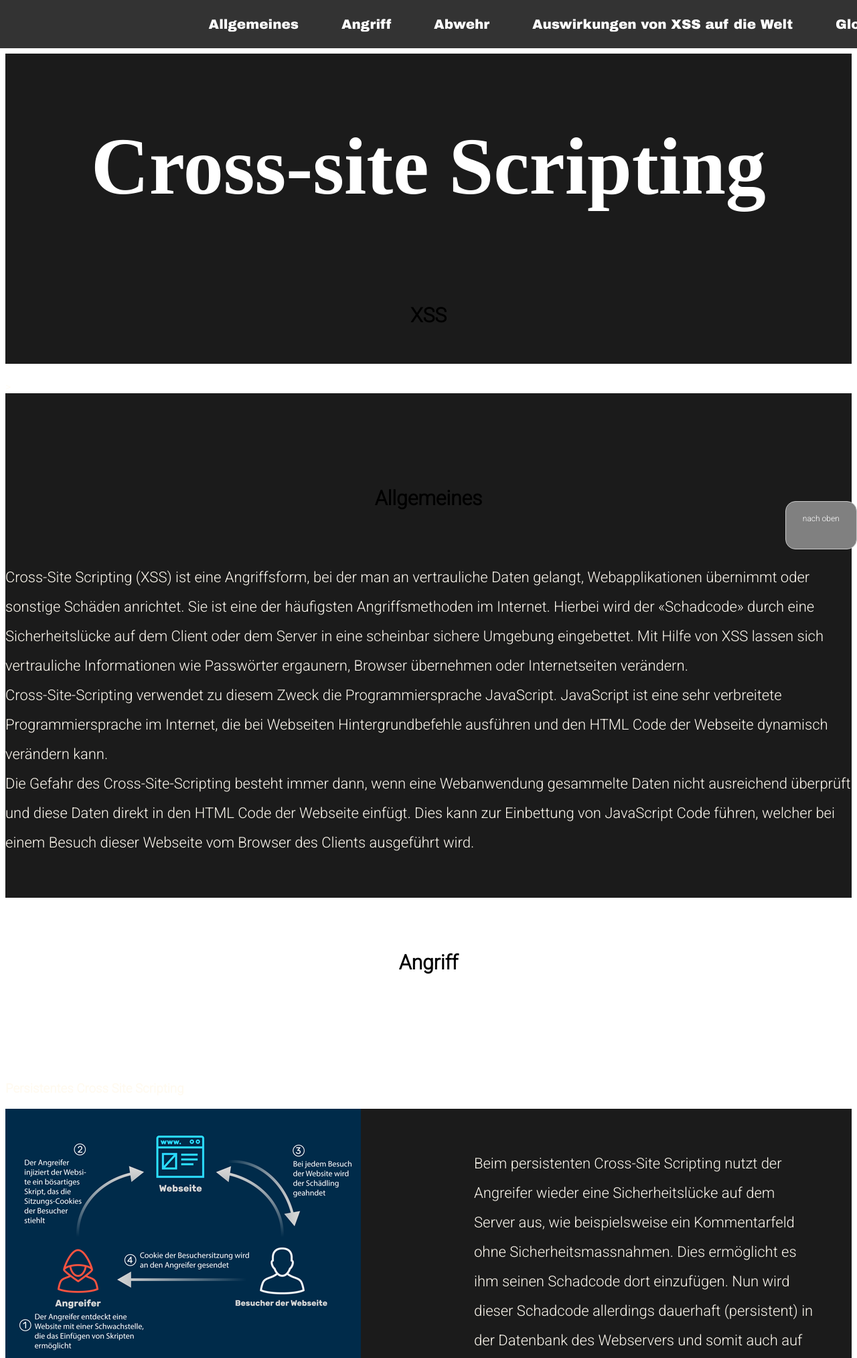
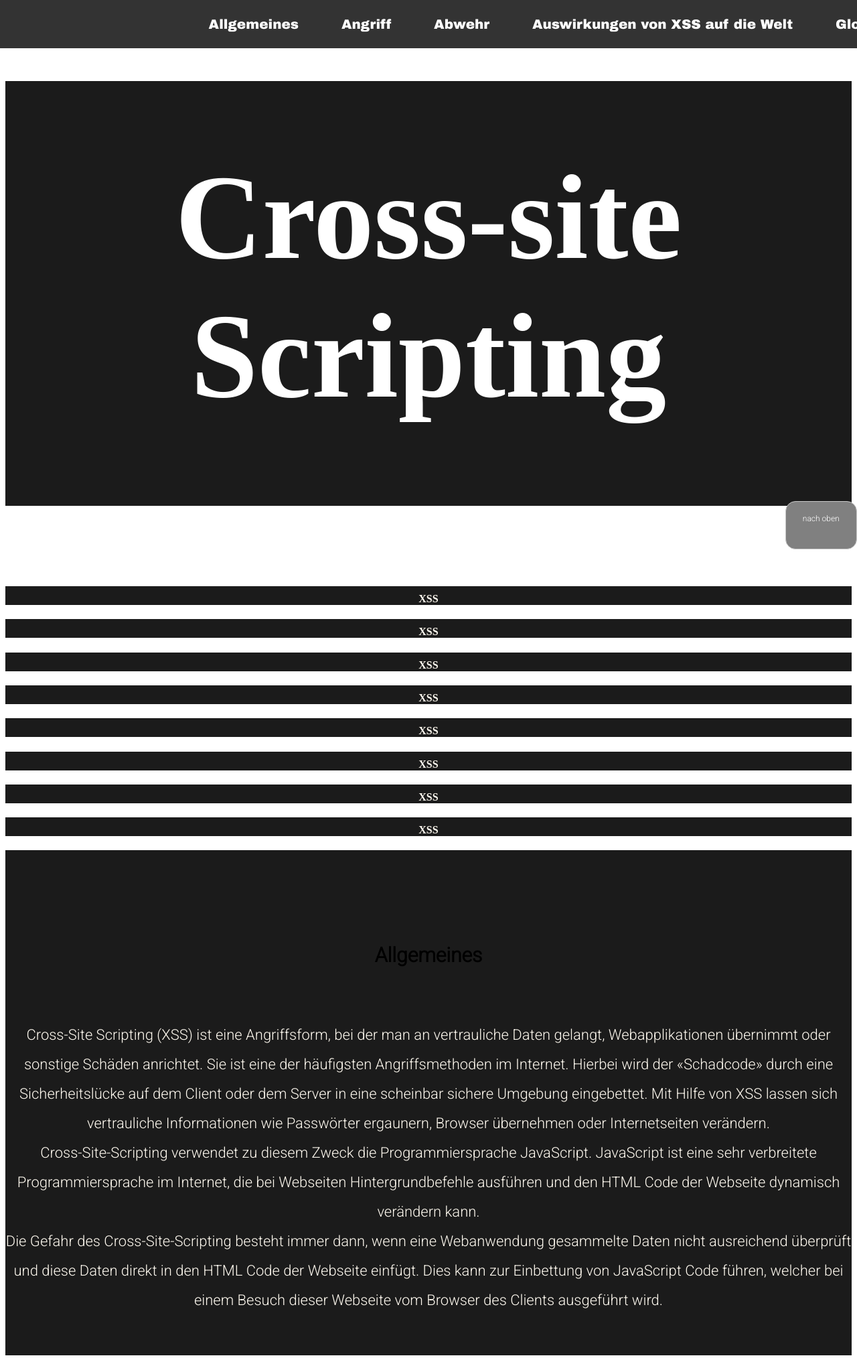
Before and after one commit to Chrigi2486/XSSProjekt, a Flask app: page / in a window 1280 px wide. Shown: the top 2027 px of the page at 67% size. Run offline with Flask 2, Linux system fonts and the light colour scheme.

Commit message:
ränder etc. gemacht

```diff
--- a/static/main.css
+++ b/static/main.css
@@ -4,6 +4,7 @@
 body {
   font-family: 'Roboto', sans-serif;
   color: #fffaf0;
+
 }
 
 article{ /* Eigenschaften von den beiden unterkapitel-titel */
@@ -21,27 +22,33 @@ article{ /* Eigenschaften von den beiden unterkapitel-titel */
   padding-right: 700px;
   padding-left: 50px;
 }
-.middle{
+#middle{
   text-align: center;
 }
-.titlepage{
+
+.pictureleft{
   background-color: #1B1B1B;
-}
-.pictureleft{
-  float: left;
-  background-color: #1B1B1B;
+  padding-bottom: 100px;
 }
 .pictureright{
-  float: right;
   background-color: #1B1B1B;
 }
 h1 { /* Eigenschaften von h1 */
   color: #FFF ;
   width: 100%;  /* Wo erscheint die Schrift auf dem Screen */
   font-family: "Times New Roman", Times, serif; /* Schriftart */
-  font-size: 120px; /* schreibgrösse */
+  font-size: 180px; /* schreibgrösse */
   padding-top: 100px; /* Freiraum oben */
+  padding-bottom: 120px;
   text-align: center; /* Wo erscheint die Schrift auf dem Screen */
+  background-color: #1B1B1B;
+}
+h4 {
+  padding-top: 10px;
+  text-align: center;
+  background-color: #1B1B1B;
+  width: 100%;
+  font-family: "Times New Roman", Times, serif;
 }
 
 h2 { /* Eigenschaften von h2 */
@@ -75,14 +82,13 @@ form { /* Comment section: Eingabe ist nebeneinander */
   display: inline-block;
 }
 
-.gap {  /* Oben Platz machen */
-  padding-top: 80px;
-}
-
 #link-container { /* In die Mitte schieben */
   text-align: center;
   text-decoration: none;
   padding-top: 20px;
+}
+.commentsbackground{
+
 }
 
 .comments { /* Auflistungspunkte rauslöschen */
@@ -96,6 +102,7 @@ form { /* Comment section: Eingabe ist nebeneinander */
   border-width: 5px;
   margin-bottom: 40px;
   position: relative;
+
 }
 
 .bleft { /* feiner, farbiger Rand der Kommentare links */
--- a/templates/comments.html
+++ b/templates/comments.html
@@ -5,7 +5,7 @@
 		<link rel="stylesheet" href="../static/main.css" type="text/css">
 		<title>Comments</title>
 	</head>
-	<body>
+	<body >
 		<h1>Comments Page!</h1>
 
 			<form class="commentform" action="/comments/post/" method="post" autocomplete="off" >
@@ -19,7 +19,7 @@
 				<input type="submit" value="Reset Comments" class="resetcomments button">
 			</form>
 
-		<ul class="comments">
+		<ul class="comment">
 			{{comments | safe}}
 		</ul>
 	</body>
--- a/templates/main.html
+++ b/templates/main.html
@@ -17,13 +17,11 @@
 		<li><a href="#Auswirkungen">Auswirkungen von XSS auf die Welt </a></li>
 		<li><a href="#Glossar">Glossar</a></li>
 	</ul>
-	<div class="titlepage">
 		<h1>Cross-site Scripting</h1>
-			<h2>XSS</h2>
-	</div>>
+			<h4>XSS</h4><h4>XSS</h4><h4>XSS</h4><h4>XSS</h4><h4>XSS</h4><h4>XSS</h4><h4>XSS</h4><h4>XSS</h4>
 
 	<div id="Allgemeines">
-		<article class="article">
+		<article id="middle">
 			<h2>Allgemeines</h2>
 				Cross-Site Scripting (XSS) ist eine Angriffsform, bei der man an vertrauliche Daten gelangt, Webapplikationen übernimmt oder sonstige Schäden anrichtet. Sie ist eine der häufigsten Angriffsmethoden im Internet. Hierbei wird der «Schadcode» durch eine Sicherheitslücke auf dem Client oder dem Server in eine scheinbar sichere Umgebung eingebettet. Mit Hilfe von XSS lassen sich vertrauliche Informationen wie Passwörter ergaunern, Browser übernehmen oder Internetseiten verändern.<br>
 				Cross-Site-Scripting verwendet zu diesem Zweck die Programmiersprache JavaScript. JavaScript ist eine sehr verbreitete Programmiersprache im Internet, die bei Webseiten Hintergrundbefehle ausführen und den HTML Code der Webseite dynamisch verändern kann.<br>
@@ -33,9 +31,9 @@
 	<div id="Angriff">
 		<h2>Angriff</h2>
 	</div>
-		<h3 class="gap">Persistentes Cross Site Scripting</h3>
-		<img class="pictureleft" src="/static/persistentes_cross_site_scripting_neu_DE_desktop.png" src="../static/persistentes_cross_site_scripting_neu_DE_desktop.png" >
-			<article class="article right">
+		<h3>Persistentes Cross Site Scripting</h3>
+		<img class="pictureleft" src="/static/persistentes_cross_site_scripting_neu_DE_desktop.png" src="../static/persistentes_cross_site_scripting_neu_DE_desktop.png">
+			<article class="right">
 					Beim persistenten Cross-Site Scripting nutzt der Angreifer wieder eine Sicherheitslücke auf dem Server aus, wie beispielsweise ein Kommentarfeld ohne Sicherheitsmassnahmen. Dies ermöglicht es ihm seinen Schadcode dort einzufügen. Nun wird dieser Schadcode allerdings dauerhaft (persistent) in der Datenbank des Webservers und somit auch auf dessen Webseite gespeichert. Der Angreifer braucht also nicht einmal mehr einen Link dem User unterzuschieben, da alle Clients, die diese Webseite besuchen, den Schadcode ausführen. <br> Grundsätzlich sind alle Webanwendungen, die Benutzereingaben auf dem Server speichern und erneut ausgeben, der dauernden Gefahr ausgesetzt von dieser Art von kontinuierlichem XSS-Angriff betroffen zu werden, es sei denn die Eingabe wird sorgfältig geprüft. Mit dieser Art von Angriff können Hacker beispielsweise große Mengen an Anmeldeinformationen aus nicht ausreichend gesicherten Foren stehlen oder durch die vielen Infizierten User der Webseite weiterführende DDOS-Angriffe ausführen oder Crypto-Mining betreiben.
 
 					<div id="link-container">
@@ -46,7 +44,7 @@
 
 		<h3>Reflextiertes Cross-site Scripting </h3>
 		<img class="pictureright" src="/static/reklektiertes_cross_site_scripting_neu_DE_desktop.png" src="../static/reklektiertes_cross_site_scripting_neu_DE_desktop.png">
-			<article class="article left">
+			<article class=" left">
 				Beim reflektierenden beziehungsweise nicht-persistenten Cross-Site Scripting wird der Schadcode in einen URL implementiert. Ruft ein Nutzer die präparierte Adresse über einen Webbrowser auf, wird das schadhafte Skript mitgeschickt. Nicht ausreichend gesicherte Server untersuchen den Code nicht genügend und erstellen für den User die manipulierte Website mit dem Schadcode der Angreifer. Macht der User nun eine Eingabe, könnte der Angreifer diese Angaben klauen. Diese Art von Angriff ist daher sehr heikel, da sie für den User nicht umgehend feststellbar ist. Der User hat das Gefühl, dass er sich auf der angeblich vertrauenswürdigen Website befindet. Würde der User die Website mit dem richtigen Link laden, wäre auch kein Schadcode in der Webanwendung enthalten.
 
 				<link >
@@ -54,7 +52,7 @@
 
 		<h3>Lokales Cross Site Scripting (DOM-basiert) </h3>
 		<img class="pictureleft" src="/static/lokales_cross_site_scripting_neu_DE_desktop.png" src="../static/lokales_cross_site_scripting_neu_DE_desktop.png">
-			<article class="article right">
+			<article class=" right">
 				Beim lokalen Cross-Site Scripting sind nicht der Server oder die Webanwendung das Problem, sondern der User, der einen Browser mit einer Sicherheitslücke benutzt. Somit ist diese Art von XSS sogar bei statischen Webseiten möglich, wenn diese JavaScript unterstützen. Kommt es zu einer Attacke, platzieren die Angreifer den Schadcode direkt im Browser des Users. Dies erfolgt über präparierte Links, welche der User öffnet. Diese unsichere Website ladet den Schadcode, welcher nun im Hintergrund ausgeführt wird. Ladet der User nun wieder sichere Webseiten und loggt sich ein, laufen serverseitige Sicherheitsmassnahmen ins Leere, da sie von diesem Angriff nichts wissen.<br>
 				Aus eigener Erfahrung kennt man solche Attacken beispielsweise aus Gewinnspielen, welche einem per Spam-Mail zugeschickt werden oder im Internet aufpoppen. Anschliessend wird unbemerkt der Schadcode in den Browser des Users, bspw. Google Chrome, eingefügt. Nun läuft dieses «Programm» immer im Hintergrund, wenn der Browser geöffnet wurde. Loggt man sich nun bei seiner Bank ein, so werden die Anmeldedaten trotzdem gestohlen, da das Problem lokal, also auf dem eigenen Rechner im Browser sich befindet und nicht etwa auf dem Webserver der Bank.
 
@@ -66,7 +64,7 @@
 	</div>
 		<h3>Clientseitiger Schutz </h3>
 		<img class="pictureright" src="" src="">
-			<article class="article left">
+			<article class=" left">
 				Beim clientseitigen Schutz steht hauptsächlich die Blockierung von gefährlichen Skripten im Vordergrund. Die simpelste Möglichkeit, um einen Angriff zu verhindern, besteht darin, dass man ganz einfach die JavaScript-Unterstützung im Browser ausschaltet. Dadurch wird nämlich jeglicher JavaScript-Code nicht gelesen bzw. ignoriert und die schädlichen Skripte können nicht ausgeführt werden. Man nennt dies auch das Deaktivieren des Active-Scripting. Für die meisten Browser gibt es heute aber sogenannte Add-ons, welche bereits standardmässig Websiteinhalte wie JavaScript, Microsoft Silverlight, Java-Applets oder wie früher Adobe Flash, automatisch sperren. Die Sperren können dann aber natürlich vom User temporär aufgehoben werden. Man kann Webseiten, wenn man ihnen zu 100% vertraut auch auf eine sogenannte Whitelist setzen. <br>
 				Die Deaktivierung von JavaScript, kommt dennoch mit einigen Nachteilen. Bei den meisten modernen Webseiten, wird JavaScript benutzt, um Webseiten dynamisch anzuzeigen und ihnen weitere Funktionalitäten zu geben. Mit der Deaktivierung von JavaScript muss man sich dementsprechend zwischen Sicherheit und Nutzbarkeit entscheiden.
 				Zudem ist es wichtig, dass man die Browser-Updates durchführt, um präventiv gegen lokales XSS geschützt zu sein. Grundsätzlich gilt aber folgender Anspruch: Sie sollten bei externen Daten wie Links, immer misstrauisch sein und diese sorgfältig prüfen, bevor Sie sie verwenden.
@@ -74,7 +72,7 @@
 			</article>
 
 		<h3>Serverseitiger Schutz </h3>
-			<article class="article right">
+			<article class=" right">
 				Als Betreiber einer Webseite fallen die Schutzmassnahmen gegen Cross-Site Scripting mühsam aus. Ein Websitebetreiber hat nämlich zwei Möglichkeiten. Einerseits kann mit sehr genauen, aber auch mühsamen Code-Richtlinien und Eingabeprüfungen dem Webmaster auf die Sprünge helfen, die Sensibilität bzw. die Angriffsfläche der Webseite zu minimieren. <br> Wie bereits erwähnt gibt es aber auch die Möglichkeit, dass ein Websitebetreiber über sogenanntes Whitelisting gutartige Eingabewerte definiert. Demnach würde also schadhafter Code gar nicht an den Server übermittelt. Das Problem bei dieser Maßnahme besteht nun darin, dass das Ganze sehr aufwendig ist und damit ein hohes Fehlerpotenzial aufweiset. Durch unvollständige Angaben ist das Whitelisting zudem ziemlich einschränkend, da es auch gültige Eingaben des Users blockiert. Dies ist bei einer Web-Applikation wohl aber eher nicht erwünscht. <br>
 				Ein besseres System dafür hat man im sogenannten WAF (Web Application Firewall) gefunden. Diese Sicherheitslösung filtert die Eingaben nach vordefinierten Regeln und kann somit zwischen gültigen Nutzerfragen und möglichen Angriffen unterscheiden. Grundsätzlich basiert der Schutz dieser Technologie demnach auf einer korrekten Auswahl und Konfiguration der Filterregeln. Das Aufwendige bei dieser Art von Internetsicherheit ist, dass ein tiefes, grundlegendes Verständnis über den individuellen Traffic auf der jeweiligen Webanwendung gefragt ist. <br>
 				Eine weitere effektive Methode ist das Umwandeln von sogenannten Skript-Zeichen. Dies kann nämlich verhindern, dass ausführbare Metazeichen der Skripte vom Server eingelesen werden. Somit wird verhindert, dass das Skript beim Darstellen der Webseite ausgeführt wird.
@@ -83,7 +81,7 @@
 	<div id="Auswirkungen">
 		<h2>Auswirkungen von XSS auf die Welt </h2>
 	</div>
-		<article class="article">
+		<article>
 			Cyberkriminelle verwenden häufig XSS-Angriffe als Grundlage für weitere Angriffe wie E-Mail-Spam, Phishing oder DDoS-Angriffe. Weitere Bereiche sind Crypto-Mining und Cookie-Diebstahl. Normalerweise zielen die Angreifer auf die User der entsprechenden Website ab. Ist ein Angriff erfolgreich werden deren Daten zerstört, manipuliert oder gestohlen. Infolgedessen wird das Image eines Unternehmens langfristig geschädigt, was in der Folge zu unbestimmten Umsatzeinbussen führt. <br>
 			Geschäftsschädigend für ein Unternehmen ist aber auch XSS-basiertes Website-Defacement. Hierbei führen die Angreifer die jeweiligen Firmen öffentlich vor. Egal wie gross oder klein ein Unternehmen oder eine Branche ist, alle diejenigen welche eigene Internetseiten und Webanwendungen haben, sind potenzielle Opfer für Cross-site Scripting.<br>
 			Da User und Unternehmen gleichermassen davon betroffen sind, gilt es einen rigorosen Schutz von Webanwendungen zu haben, welche der Webmaster gewährleisten soll. Die Eingaben des Users müssen äusserst genau geprüft werden, sodass kein Schadcode auf den Webserver geladen werden kann. Zur weiteren Sicherheit bietet sich durch mühsames Whitelisting von erlaubten Eingabemustern, eine weitere Möglichkeit an. Eine gleichermassen zuverlässige Abwehrmöglichkeit findet sich zudem in der WAF (Web Application Firewall).
@@ -92,7 +90,7 @@
 	<div id="Glossar">
 		<h2>Glossar </h2>
 	</div>
-		<article class="article">
+		<article >
 			Statische Website: Dabei handelt es sich um eine Art von Website, welche nur statische Inhalte bereitstellt, also Inhalte, die sich nicht verändern. Sie muss keine serverseitigen Skripts ausführen und ist damit auch einfach zu hosten.<br>
 			DOM-basiert: Der Browser analysiert das HTML-Dokument und erstellt daraus im Arbeitsspeicher das Dokument-objekt-modell. Das heisst es erstellt eine Repräsentation des Dokuments, auf das beispielsweise mit JavaScript zugegriffen werden kann.<br>
 			Active-Scripting: Ist eine Technologie, bei der man eine Skriptsprache, wie Microsoft Visual Basic Scripting Edition (VBScript) oder Microsoft JScript dazu verwendet, um bestimmte Prozesse einer Website beispielsweise zum Laufen zu bringen. <br>
```
